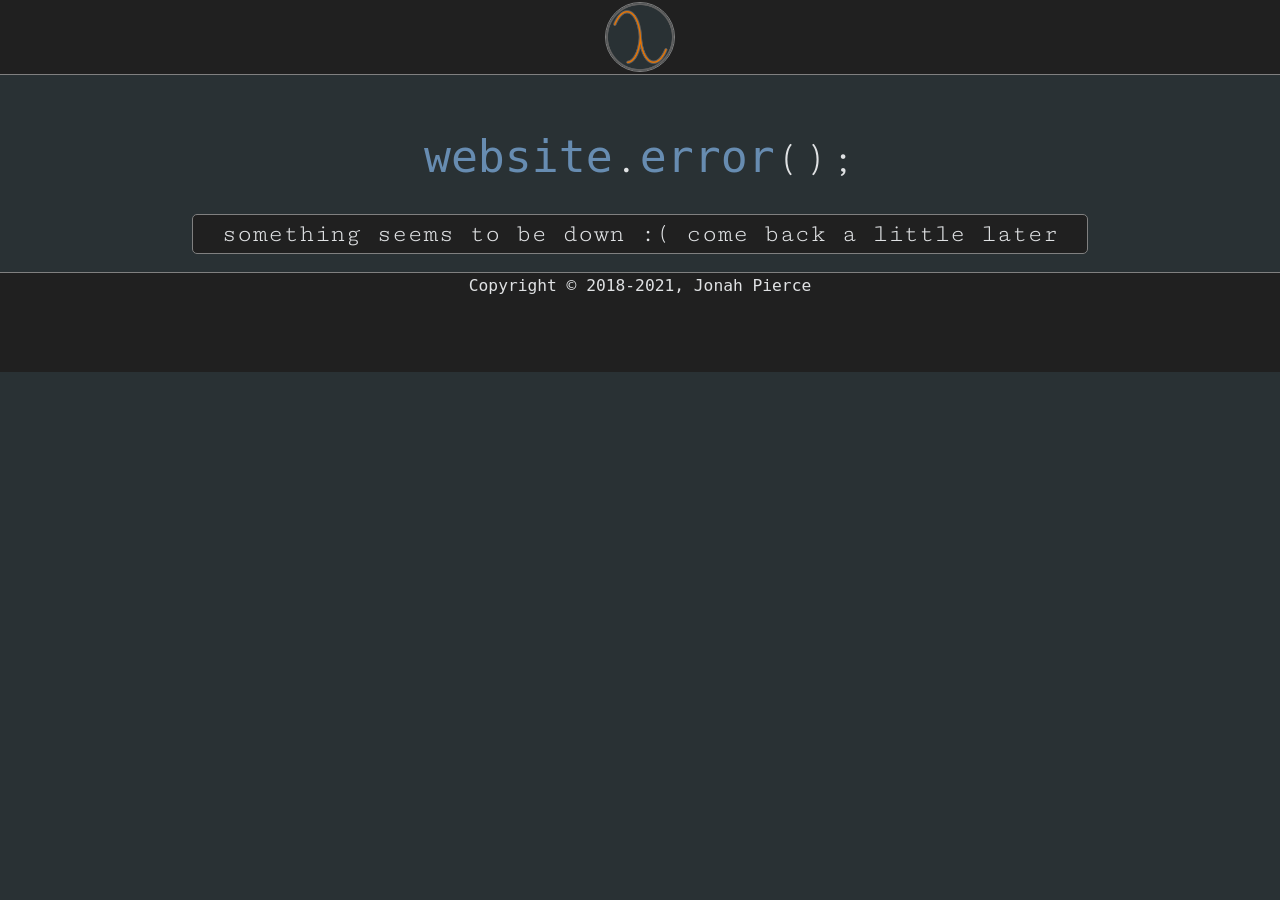
After one commit to FellowHashbrown/Astronomy, a Flask app: template templates/error.html in a window 1280 px wide. The commit adds this page. Run offline with Flask 2, Linux system fonts and the light colour scheme; the template is opened without the code that fills it, so the values that code supplies are empty; some web fonts are replaced.

Commit message:
Added error page; Added imgur hash for March 2021

```diff
--- a/main.py
+++ b/main.py
@@ -11,12 +11,17 @@ app = Flask("Fellow Hashbrown APIs")
 imgur_hashes = {
     "2021": {
         "January": "GZgoSdg",
-        "February": "jVLIRE7"
+        "February": "jVLIRE7",
+        "March": "N7Rcvsj"
     }
 }
 imgur_images = {}
 
 # # # # # # # # # # # # # # # # # # # #
+
+@app.errorhandler(Exception)
+def error(error):
+    return render_template("error.html")
 
 @app.route("/")
 def home():
--- a/templates/astronomy.html
+++ b/templates/astronomy.html
@@ -55,12 +55,11 @@
                     camera remote: Neewer LCD Intervalometer <br>
                     telescope: Celestron StarSense Explorer LT (Newtonian Reflector) <br>
                     <br>
-                    (soon) Sky-Watcher Star Adventurer 2i (camera equatorial mount) <br>
                     (soon) Astronomik 12nm H-Alpha (camera filter) <br>
-                    (later) Canon EOS Rebel T7i (camera) <br>
+                    (soon) Canon EOS Rebel T7i (camera) <br>
                     (later) Orion Atlas EQ-G (equatorial mount) <br>
                     (later) Orion 8" Newtonian Reflector (Optical Tube Assembly [OTA]) <br>
-                    (later) Orion 10024 SkyQuest XX14i Dobsonian (telescope)
+                    (much later) Orion 10024 SkyQuest XX14i Dobsonian (telescope)
             </div>
 
             {% for year in years -%}
--- /dev/null
+++ b/templates/error.html
@@ -0,0 +1,52 @@
+<!DOCTYPE html>
+<html>
+    <head>
+        <meta charset="utf-8">
+        <meta name="viewport" content="width=device-width">
+        <link href="/static/style.css" rel="stylesheet" type="text/css" />
+
+        <link rel="shortcut icon" href="/static/favicon.ico">
+        <link rel="apple-touch-icon" sizes="180x180" href="/static/apple-touch-icon.png">
+        <link rel="icon" type="image/png" sizes="32x32" href="/static/favicon-32x32.png">
+        <link rel="icon" type="image/png" sizes="16x16" href="/static/favicon-16x16.png">
+        <link rel="manifest" href="/static/site.webmanifest">
+        <link rel="mask-icon" href="/static/safari-pinned-tab.svg" color="#202020">
+        <meta name="msapplication-TileColor" content="#202020">
+        <meta name="msapplication-TileImage" content="/static/mstile-144x144.png">
+        <meta name="theme-color" content="#202020">
+        <meta name="msapplication-config" content="/static/browserconfig.xml">
+
+        <meta property="theme-color" content="#EC7600" />
+        <meta property="og:type" content="website" />
+        <meta property="og:image" content="static/logo.png" />
+
+        <meta property="og:site_name" content="Fellow Hashbrown" />
+        <meta property="og:url" content="https://astronomy.fellowhashbrown.com/" />
+        <meta property="og:description" content="i enjoy looking up at the stars and the night sky. i've gone to the lengths to start becoming an (amateur) astrophotographer. this page is dedicated to all my astrophotography :)" />
+        <meta property="og:title" content="Astronomy" />
+        <title>Astronomy</title>
+
+        <script src="https://ajax.googleapis.com/ajax/libs/jquery/3.3.1/jquery.min.js"></script>
+
+    </head>
+    <body class="body">
+
+        <!--Top Nav Bar (no navigation)-->
+        <div class="topnav">
+            <img src="/static/logo.png" class="icon-image">
+        </div>
+
+        <!--Content-->
+        <div class="content">
+            <h1 class="title">
+                <span class="code-class"><code class="code-field">website</code>.</span><code class="code-field">error</code>();
+            </h1>
+            <div class="title-block">
+                something seems to be down :( come back a little later
+            </div>
+    </body>
+    <br>
+    <footer class="footer">
+        <small><code>Copyright &copy; 2018<script>new Date().getFullYear()>2018&&document.write("-"+new Date().getFullYear());</script>, Jonah Pierce</code></small>
+    </footer>
+</html>
```
